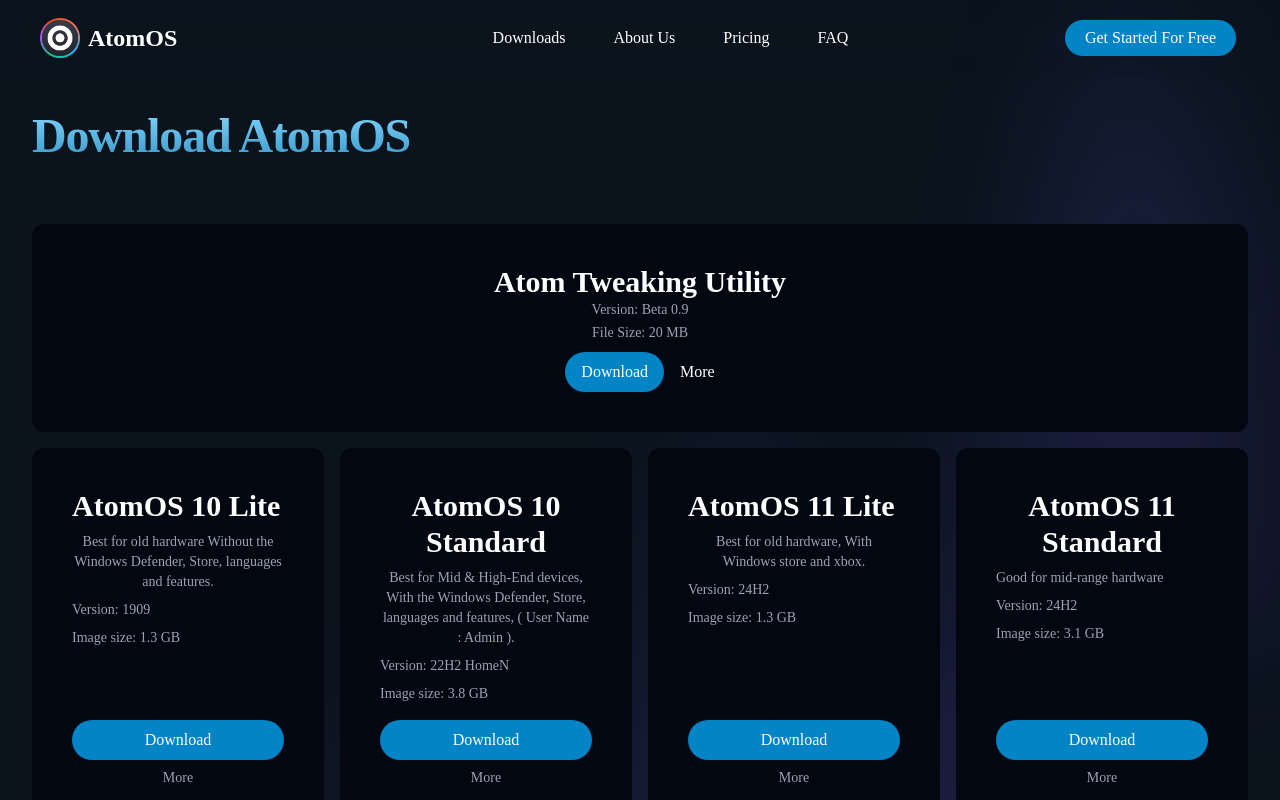
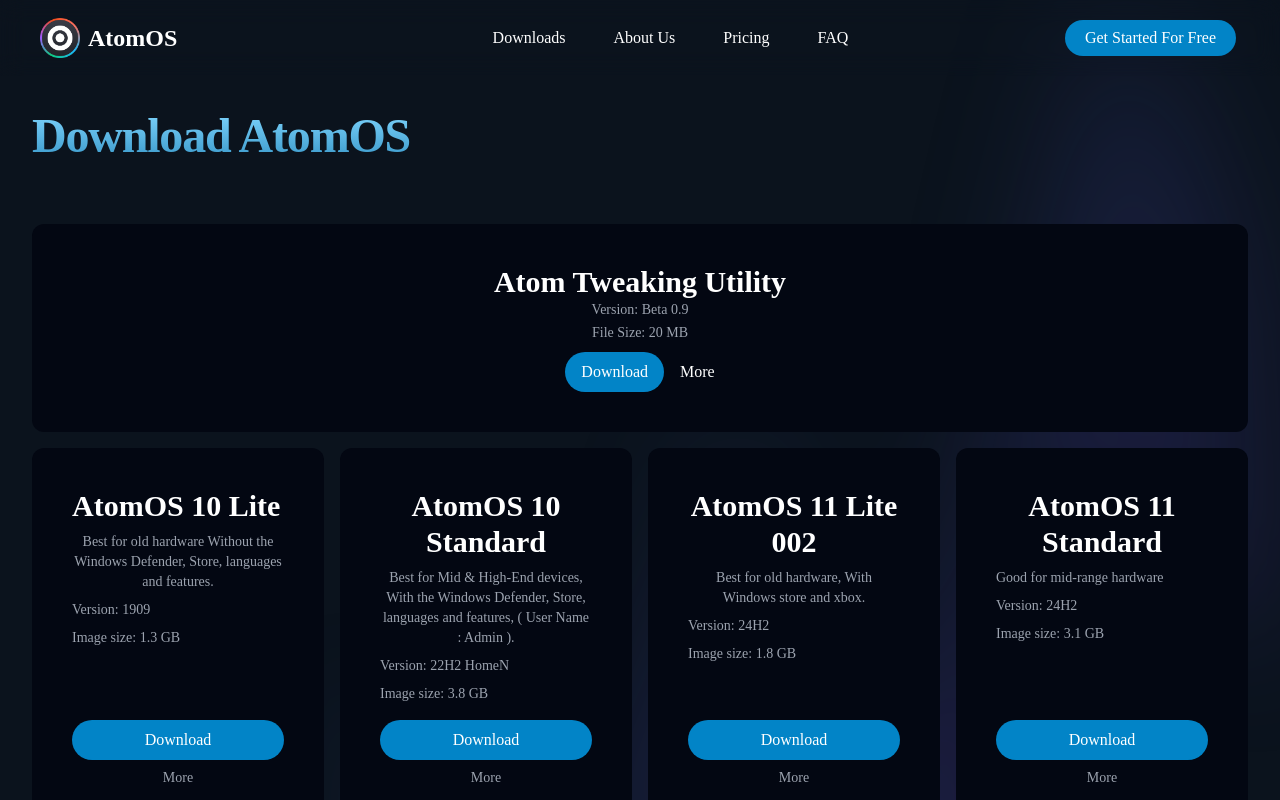
Before and after one commit to abdelrahmanrageh/Chloride-Website, a React (Vite) app: page /download in a window 1280 px wide. Shown: the top 800 px of the page. Built offline with nearby package versions, Linux system fonts and the light colour scheme; a web font is replaced by a local one.

Commit message:
Update versionsData.ts

```diff
--- a/src/data/versionsData.ts
+++ b/src/data/versionsData.ts
@@ -24,11 +24,11 @@ export const gridData = [
     moreLink: "https://www.youtube.com/watch?v=pvJohNoeQyk",
   },
   {
-    title: "AtomOS 11 Lite",
+    title: "AtomOS 11 Lite 002",
     system: "Best for old hardware, With Windows store and xbox.",
     version: "Version: 24H2",
-    imageSize: "Image size: 1.3 GB",
-    downloadLink: "https://qiwi.gg/file/saHR5820-AtomOS11Lite24h2v1",
+    imageSize: "Image size: 1.8 GB",
+    downloadLink: "https://gofile.io/d/UvpCrr",
     moreLink: "https://www.youtube.com/watch?v=_kkl_m3oRgk&t=56s",
   },
   {
@@ -71,7 +71,15 @@ export const versions = {
 
   AtomOS11Versions: [
     {
-      version: "AtomOS 11 24h2 Lite",
+      version: "AtomOS 11 24h2 Lite 002",
+      suitableFor: "The best Windows 11 Build for old hardware",
+      whatsNew:
+        "Lower CPU processes, Lower RAM usage, extremly debloated, come with Store, Xbox, Powershell, Lower ISO Size ( 1.3GB )",
+      price: "Free",
+      link: "https://gofile.io/d/UvpCrr",
+    },
+    {
+      version: "AtomOS 11 24h2 Lite 001",
       suitableFor: "The best Windows 11 Build for old hardware",
       whatsNew:
         "Lower CPU processes, Lower RAM usage, extremly debloated, come with Store, Xbox, Powershell, Lower ISO Size ( 1.3GB )",
```
